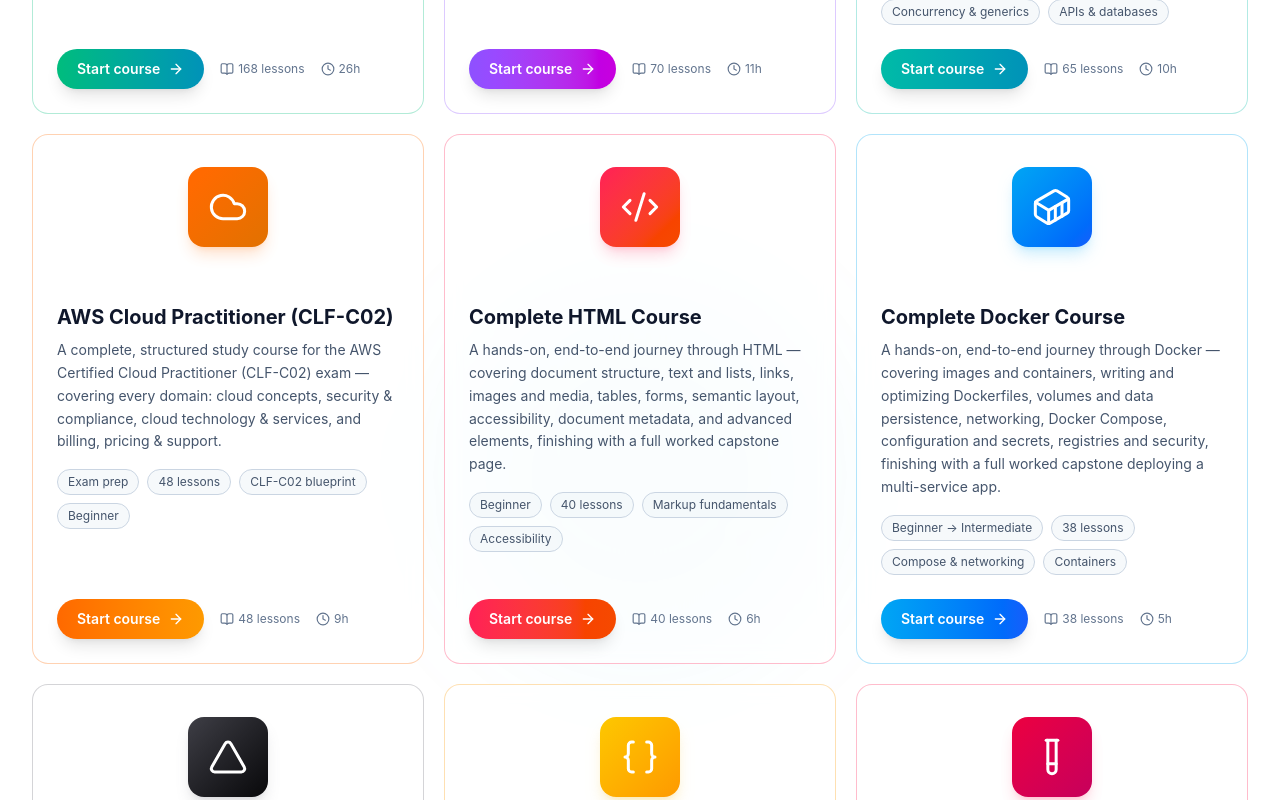
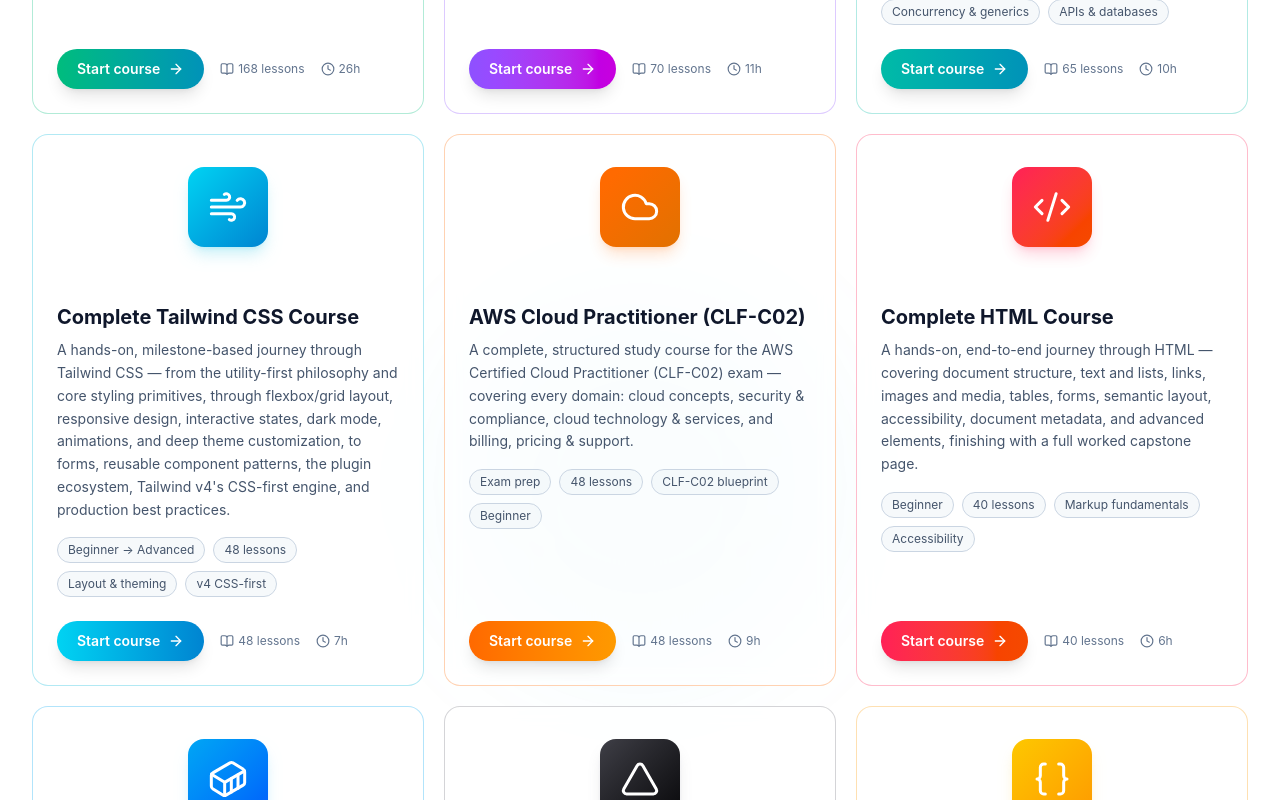
Before and after one commit to Gokul652003/course-platform, a React (Vite) app: page / in a window 1280 px wide. Shown: the part 1180-1980 px from the top of the page. Built offline with nearby package versions, Linux system fonts and the light colour scheme; no server answers.

Commit message:
feat: wire up Tailwind course in course registry

```diff
--- a/src/data/courses.tsx
+++ b/src/data/courses.tsx
@@ -1,8 +1,9 @@
 import type { ReactNode } from "react"
-import { Terminal, Code2, Cloud, CodeXml, Container, Triangle, Braces, TestTube, GitBranch, Atom, Gauge } from "lucide-react"
+import { Terminal, Code2, Cloud, CodeXml, Container, Triangle, Braces, TestTube, GitBranch, Atom, Gauge, Wind } from "lucide-react"
 import { linuxModules, linuxCourse } from "./courseData"
 import { kotlinModules, kotlinCourse } from "./kotlinCourseData"
 import { goModules, goCourse } from "./goCourseData"
+import { tailwindModules, tailwindCourse } from "./tailwindCourseData"
 import { awsModules, awsCourse } from "./awsCourseData"
 import { htmlModules, htmlCourse } from "./htmlCourseData"
 import { dockerModules, dockerCourse } from "./dockerCourseData"
@@ -50,6 +51,14 @@
   return (
     <span className="flex h-20 w-20 items-center justify-center rounded-2xl bg-gradient-to-br from-teal-500 to-cyan-600 shadow-lg shadow-teal-500/20">
       <Gauge size={40} strokeWidth={1.8} className="text-white" />
+    </span>
+  )
+}
+
+function TailwindGlyph() {
+  return (
+    <span className="flex h-20 w-20 items-center justify-center rounded-2xl bg-gradient-to-br from-cyan-400 to-sky-600 shadow-lg shadow-cyan-500/20">
+      <Wind size={40} strokeWidth={1.8} className="text-white" />
     </span>
   )
 }
@@ -175,6 +184,26 @@
       gradient: "from-teal-500 to-cyan-600",
       text: "text-teal-600 dark:text-teal-400",
       border: "border-teal-500/30",
+    },
+  },
+  {
+    id: "tailwind",
+    title: tailwindCourse.title,
+    tagline: tailwindCourse.tagline,
+    description: tailwindCourse.description,
+    modules: tailwindModules,
+    course: tailwindCourse,
+    icon: <TailwindGlyph />,
+    tags: [
+      "Beginner → Advanced",
+      `${tailwindCourse.stats.lessons} lessons`,
+      "Layout & theming",
+      "v4 CSS-first",
+    ],
+    accent: {
+      gradient: "from-cyan-400 to-sky-600",
+      text: "text-cyan-600 dark:text-cyan-400",
+      border: "border-cyan-500/30",
     },
   },
   {
```
